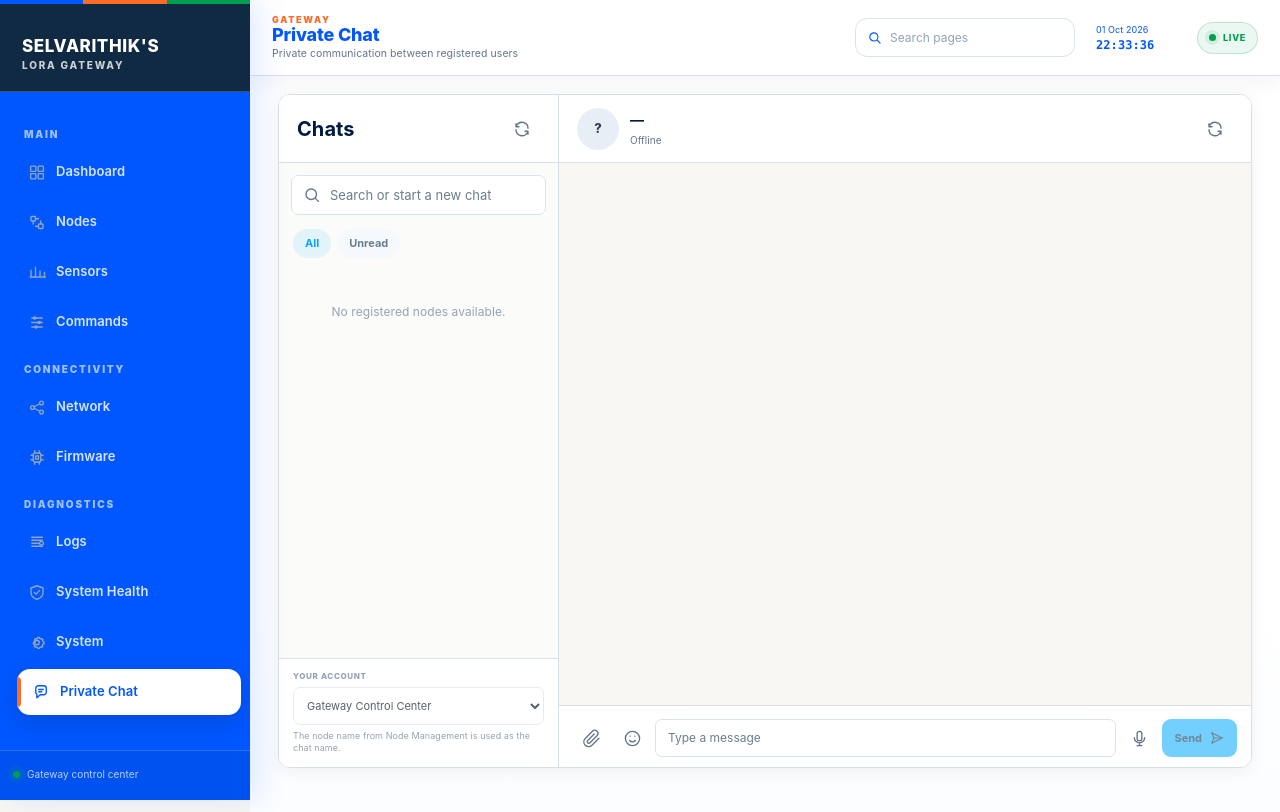
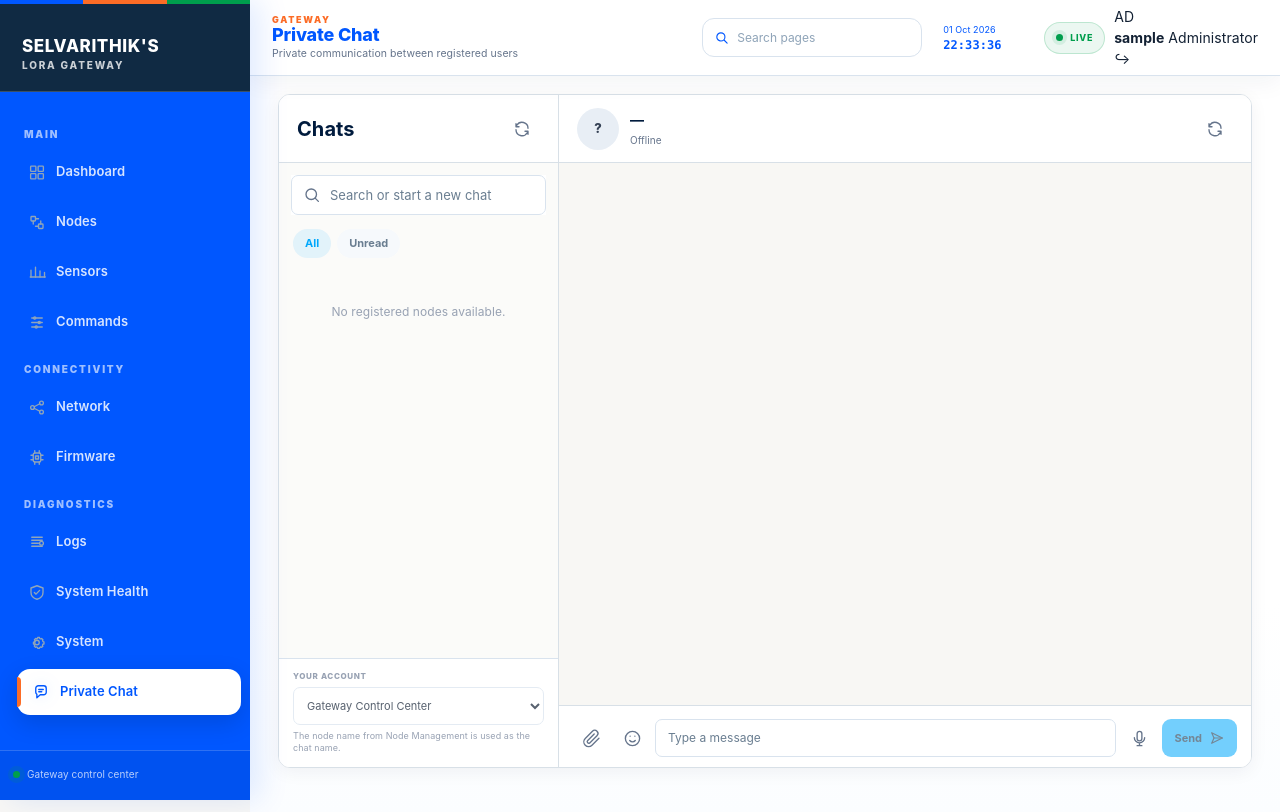
Before and after one commit to selvarithik/ESP32_LoRa_Project, a Flask app: page /chat in a window 1280 px wide. Run offline with Flask 3, Linux system fonts and the light colour scheme; the visitor is signed in with stand-in values (Sample User, id 1); data that the repository does not hold is empty.

Commit message:
Add authenticated user controls to top header

```diff
--- a/dashboard/templates/base.html
+++ b/dashboard/templates/base.html
@@ -7,7 +7,7 @@
 <link rel="icon" type="image/svg+xml" href="{{ url_for('static', filename='img/selvarithik-logo-light.svg') }}">
 <title>{% block title %}SELVARITHIK'S LORA GATEWAY{% endblock %}</title>
 
-<link rel="stylesheet" href="{{ url_for('static', filename='css/style.css') }}?v=21">
+<link rel="stylesheet" href="{{ url_for('static', filename='css/style.css') }}?v=22">
 {% block extra_css %}{% endblock %}
 {% block extra_css_after %}{% endblock %}
 <link rel="stylesheet" href="{{ url_for('static', filename='css/selvarithik-v6.css') }}?v=2">
@@ -129,6 +129,15 @@
         <span class="status-dot-v6" id="global-connection-dot"></span>
         <strong id="global-connection-text">CONNECTING</strong>
       </div>
+
+      <div class="gateway-user-v6">
+        <div class="gateway-user-avatar" aria-hidden="true">AD</div>
+        <div class="gateway-user-copy">
+          <strong>{{ session.get('gateway_username', 'admin') }}</strong>
+          <span>Administrator</span>
+        </div>
+        <a class="gateway-user-logout" href="{{ url_for('logout') }}" aria-label="Log out">↪</a>
+      </div>
     </div>
   </header>
 
```
